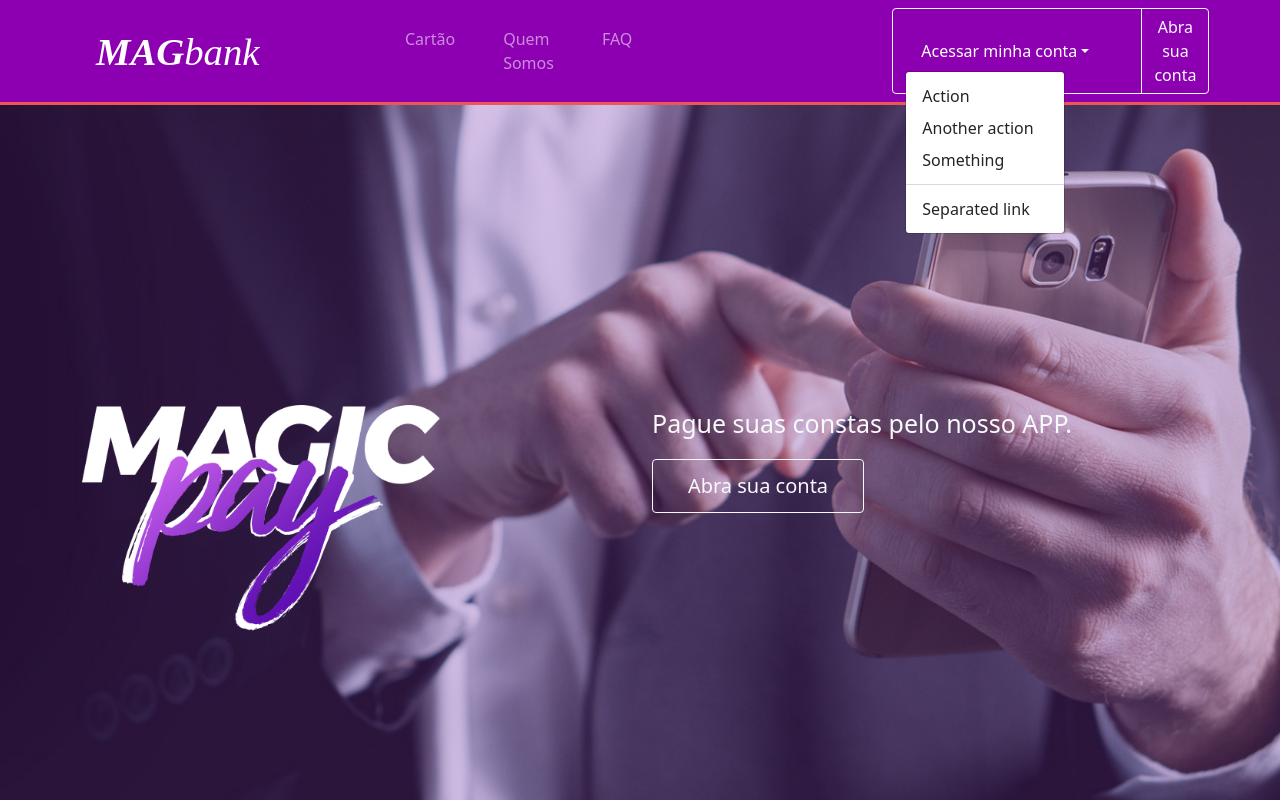
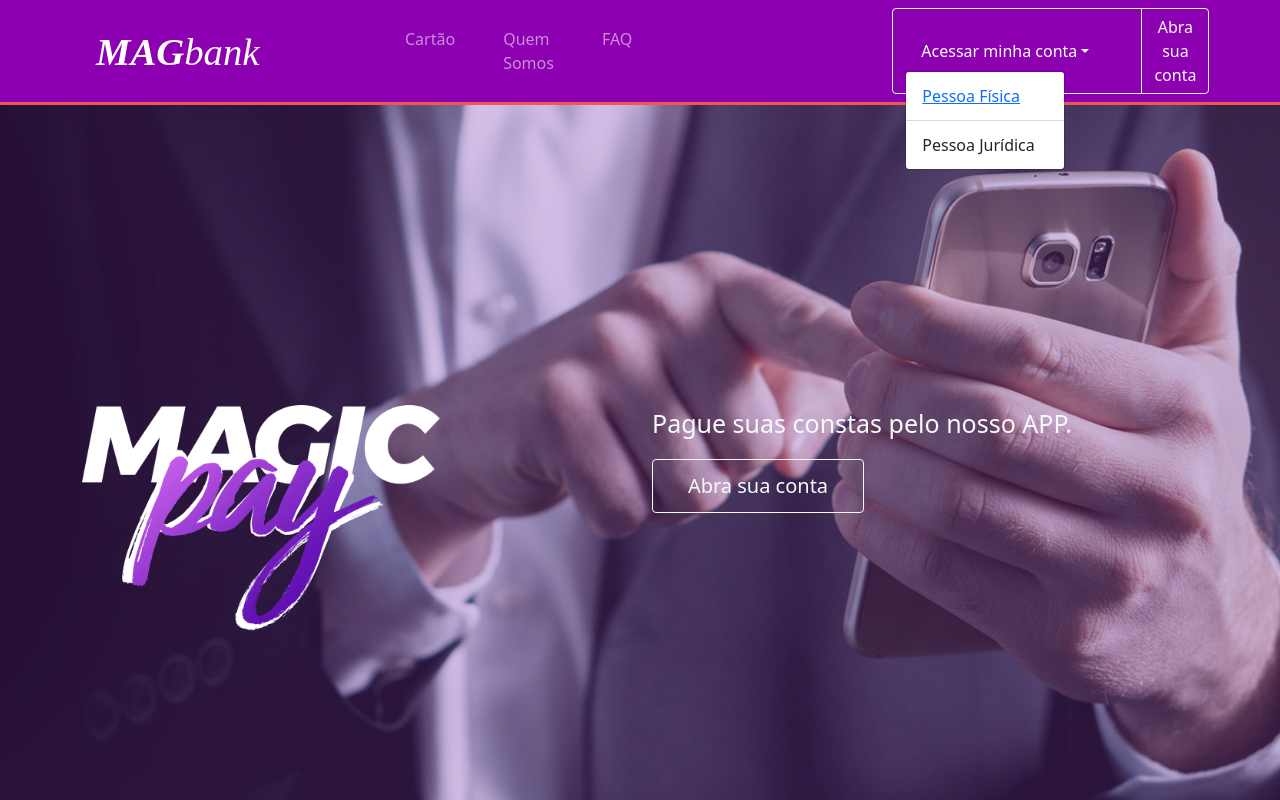
Before and after one commit to Lucashylario/magbank21, a React (Create React App) app: page / in a window 1280 px wide. Both pictures are taken after a click on the button "Acessar minha conta". Shown: the top 800 px of the page. Built offline with nearby package versions, Linux system fonts and the light colour scheme.

Commit message:
configaração de rota

```diff
--- a/package.json
+++ b/package.json
@@ -14,6 +14,7 @@
     "react": "^17.0.2",
     "react-bootstrap": "^1.6.0",
     "react-dom": "^17.0.2",
+    "react-router-dom": "^5.3.0",
     "react-scripts": "4.0.3",
     "sass": "^1.34.0",
     "web-vitals": "^1.0.1"
--- a/src/App.js
+++ b/src/App.js
@@ -1,34 +1,36 @@
 import React, {useState} from 'react';
-import "./App.scss";
-import Banner from './components/Banner';
-import CardList from './components/CardList';
-import CenteredButton from './components/CenteredButton';
-import CreditCard from './components/CreditCard';
+import {
+  BrowserRouter as Router,
+  Switch,
+  Route
+} from "react-router-dom";
+
 import Navbar from './components/Navbar';
-import Institutional from './components/Institutional';
-
-import posts from './data/posts';
-import Faq from './components/Faq';
 import Footer from './components/Footer';
 import AccountModal from './components/AccountModal';
+import "./App.scss";
+
+import Home from './views/Home';
 
 const App = () => {
   const [ showModal, setShowModal ] = useState(false);
 
   return (
-    <div className="App">
+    <Router>
       <Navbar handleCreateAcc={() => setShowModal(true)} />
-      <Banner />
 
-      <CreditCard />
-      <CardList posts={posts} />
-      <CenteredButton>Abra sua conta</CenteredButton>
+      <Switch>
+        <Route path="/" exact>
+          <Home handelClick={() => setShowModal(true)} />
+        </Route>
+        <Route path="/login">
+          <h2>Teste</h2>
+        </Route>
+      </Switch>
 
-      <Institutional />
-      <Faq />
       <Footer />
       <AccountModal show={showModal} handleClose={() => setShowModal(false)} />
-    </div>
+    </Router>
   );
 };
 
--- a/src/components/CenteredButton.js
+++ b/src/components/CenteredButton.js
@@ -2,10 +2,10 @@
 import { Container, Row, Button } from 'react-bootstrap';
 import './CenteredButton.scss';
 
-const CenteredButton = ({ children }) => (
+const CenteredButton = ({ children, onClick }) => (
     <Container>
         <Row className='d-flex justify-content-center button-center'>
-            <Button className='my-5 px-5 py-3 button-center' variant='success' size='lg'>
+            <Button className='my-5 px-5 py-3 button-center' variant='success' size='lg' onClick={onClick}>
                 {children}
             </Button>
         </Row>
--- a/src/components/Navbar.js
+++ b/src/components/Navbar.js
@@ -1,4 +1,5 @@
 import React from 'react';
+import { Link } from 'react-router-dom';
 import { Container, Navbar, Nav, ButtonGroup, Button, NavDropdown } from "react-bootstrap";
 import "./Navbar.scss";
 import logo from "../assets/images/magbank-logo.svg"
@@ -7,6 +8,7 @@
     <Navbar variant="dark" expand="lg">
         <Container>
             <Navbar.Brand href="#home">
+                <Link to="/">
                     <img
                         src={logo}
                         width="209"
@@ -14,6 +16,7 @@
                         className="d-inline-block align-top"
                         alt="Magbank logo"
                     />
+                </Link>
             </Navbar.Brand>
 
             <Navbar.Toggle aria-controls="basic-navbar-nav" />
@@ -28,11 +31,15 @@
                 <ButtonGroup aria-label="Basic example">
                     <Button variant="outline-light">
                         <NavDropdown title="Acessar minha conta" id="basic-nav-dropdown">
-                            <NavDropdown.Item href="#action/3.1">Action</NavDropdown.Item>
-                            <NavDropdown.Item href="#action/3.2">Another action</NavDropdown.Item>
-                            <NavDropdown.Item href="#action/3.3">Something</NavDropdown.Item>
+
+                            <NavDropdown.Item>
+                                <Link to="/login">Pessoa Física</Link>
+                            </NavDropdown.Item>
+
                             <NavDropdown.Divider />
-                            <NavDropdown.Item href="#action/3.4">Separated link</NavDropdown.Item>
+
+                            <NavDropdown.Item>Pessoa Jurídica</NavDropdown.Item>
+
                         </NavDropdown>
                     </Button>
                     <Button variant="outline-light" onClick={handleCreateAcc}>Abra sua conta</Button>
--- /dev/null
+++ b/src/views/Home.js
@@ -0,0 +1,27 @@
+import React from 'react';
+
+import Banner from '../components/Banner';
+import CardList from '../components/CardList';
+import CenteredButton from '../components/CenteredButton';
+import CreditCard from '../components/CreditCard';
+import Institutional from '../components/Institutional';
+import Faq from '../components/Faq';
+
+import posts from '../data/posts';
+
+const Home = ({ handelClick }) => (
+    <>
+      <Banner />
+
+      <CreditCard />
+      <CardList posts={posts} />
+      <CenteredButton onCLick={handelClick}>
+        Abra sua conta
+      </CenteredButton>
+
+      <Institutional />
+      <Faq />
+    </>
+  );
+
+export default Home;
```
Also changed, not shown: 1 other file (tests, documents, lock files or other folders). Lines whose indentation alone changed are shown as unchanged.
